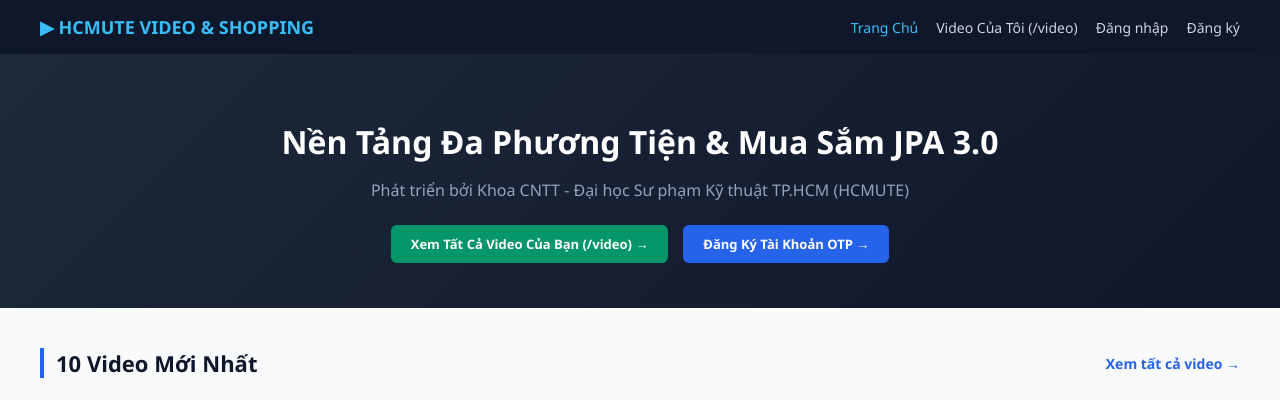
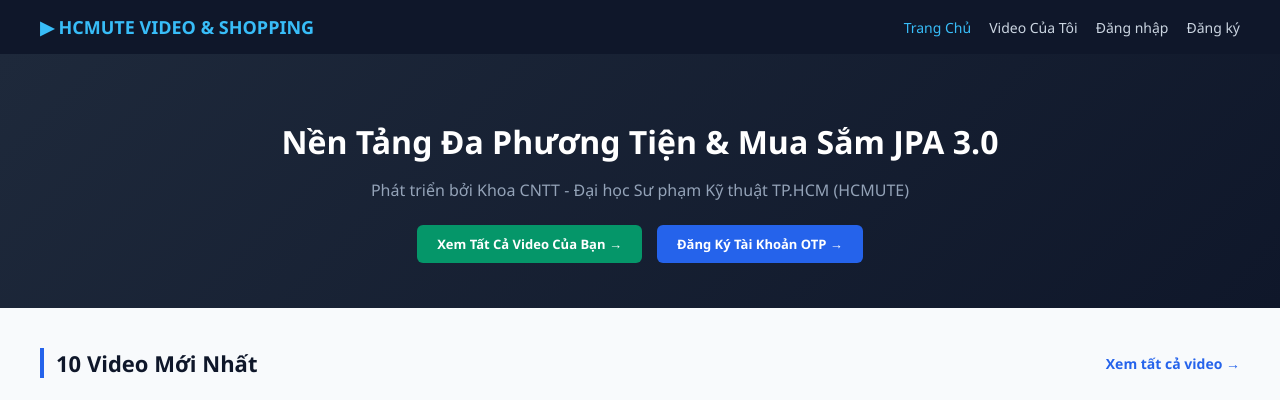
Before and after one commit to TBL251/JPA, a Java web app: page / in a window 1280 px wide. Shown: the top 400 px of the page. Run offline with Tomcat 11, a stand-in JSP engine, Linux system fonts and the light colour scheme.

Commit message:
Xoa phan duong dan (/video) trong tieu de giao dien va chuan hoa format README

```diff
--- a/src/main/webapp/views/admin/category-list.jsp
+++ b/src/main/webapp/views/admin/category-list.jsp
@@ -31,7 +31,7 @@
 <body>
     <div class="nav-links">
         <a href="<c:url value="/home"/>">Trang chủ</a> |
-        <a href="<c:url value="/video"/>">Xem Videos (/video)</a> |
+        <a href="<c:url value="/video"/>">Xem Videos</a> |
         <a href="<c:url value="/admin/categories"/>"><b>Quản lý Danh mục (JPA)</b></a> |
         <a href="<c:url value="/admin/videos"/>">Quản lý Videos</a> |
         <a href="<c:url value="/logout"/>">Đăng xuất</a>
--- a/src/main/webapp/views/admin/video-list.jsp
+++ b/src/main/webapp/views/admin/video-list.jsp
@@ -33,7 +33,7 @@
 <body>
     <div class="nav-links">
         <a href="<c:url value="/home"/>">&larr; Trang chủ</a> |
-        <a href="<c:url value="/video"/>">Xem trang Video (/video)</a> |
+        <a href="<c:url value="/video"/>">Xem trang Video</a> |
         <a href="<c:url value="/admin/videos"/>"><b>Quản lý Videos (CRUD)</b></a> |
         <a href="<c:url value="/admin/categories"/>">Quản trị Category</a> |
         <a href="<c:url value="/logout"/>" style="color: #dc2626;">Đăng xuất</a>
--- a/src/main/webapp/views/home.jsp
+++ b/src/main/webapp/views/home.jsp
@@ -54,7 +54,7 @@
         </a>
         <div class="navbar-menu">
             <a href="<c:url value="/home"/>" class="active">Trang Chủ</a>
-            <a href="<c:url value="/video"/>">Video Của Tôi (/video)</a>
+            <a href="<c:url value="/video"/>">Video Của Tôi</a>
             <c:if test="${not empty sessionScope.account && (sessionScope.account.roleid == 1 || sessionScope.account.roleid == 2)}">
                 <a href="<c:url value="/admin/videos"/>" style="color: #f59e0b; font-weight: 600;">[Quản Lý Videos]</a>
                 <a href="<c:url value="/admin/categories"/>" style="color: #38bdf8; font-weight: 600;">[Quản Trị Category]</a>
@@ -76,7 +76,7 @@
         <h1>Nền Tảng Đa Phương Tiện & Mua Sắm JPA 3.0</h1>
         <p>Phát triển bởi Khoa CNTT - Đại học Sư phạm Kỹ thuật TP.HCM (HCMUTE)</p>
         <div style="display: flex; justify-content: center; gap: 15px;">
-            <a href="<c:url value="/video"/>" class="btn" style="padding: 10px 20px; background: #059669;">Xem Tất Cả Video Của Bạn (/video) &rarr;</a>
+            <a href="<c:url value="/video"/>" class="btn" style="padding: 10px 20px; background: #059669;">Xem Tất Cả Video Của Bạn &rarr;</a>
             <c:if test="${empty sessionScope.account}">
                 <a href="<c:url value="/register"/>" class="btn" style="padding: 10px 20px; background: #2563eb;">Đăng Ký Tài Khoản OTP &rarr;</a>
             </c:if>
--- a/src/main/webapp/views/video-detail.jsp
+++ b/src/main/webapp/views/video-detail.jsp
@@ -53,7 +53,7 @@
         <a href="<c:url value="/home"/>" class="navbar-brand">&#9654; HCMUTE VIDEO & SHOPPING</a>
         <div class="navbar-menu">
             <a href="<c:url value="/home"/>">Trang Chủ</a>
-            <a href="<c:url value="/video"/>">Video Của Tôi (/video)</a>
+            <a href="<c:url value="/video"/>">Video Của Tôi</a>
             <c:if test="${not empty sessionScope.account && (sessionScope.account.roleid == 1 || sessionScope.account.roleid == 2)}">
                 <a href="<c:url value="/admin/videos"/>" style="color: #f59e0b;">[Quản Lý Videos]</a>
                 <a href="<c:url value="/admin/categories"/>" style="color: #38bdf8;">[Quản Trị Category]</a>
@@ -122,7 +122,7 @@
                 </div>
 
                 <div class="actions-bar">
-                    <a href="<c:url value="/video"/>" class="btn-action btn-primary">&larr; Về trang Video Của Tôi (/video)</a>
+                    <a href="<c:url value="/video"/>" class="btn-action btn-primary">&larr; Về trang Video Của Tôi</a>
                     <a href="<c:url value="/home"/>" class="btn-action">&larr; Về Trang Chủ</a>
                     <button type="button" class="btn-action" onclick="alert('Đã lưu video vào danh sách yêu thích!');">&#9733; Yêu thích</button>
                     <button type="button" class="btn-action" onclick="navigator.clipboard.writeText(window.location.href); alert('Đã sao chép liên kết video!');">&#128279; Chia sẻ liên kết</button>
--- a/src/main/webapp/views/video-list.jsp
+++ b/src/main/webapp/views/video-list.jsp
@@ -46,7 +46,7 @@
         <a href="<c:url value="/home"/>" class="navbar-brand">&#9654; HCMUTE VIDEO & SHOPPING</a>
         <div class="navbar-menu">
             <a href="<c:url value="/home"/>">Trang Chủ</a>
-            <a href="<c:url value="/video"/>" class="active">Video Của Tôi (/video)</a>
+            <a href="<c:url value="/video"/>" class="active">Video Của Tôi</a>
             <c:if test="${not empty sessionScope.account && (sessionScope.account.roleid == 1 || sessionScope.account.roleid == 2)}">
                 <a href="<c:url value="/admin/videos"/>" style="color: #f59e0b; font-weight: 600;">[Quản Lý Videos]</a>
                 <a href="<c:url value="/admin/categories"/>" style="color: #38bdf8; font-weight: 600;">[Quản Trị Category]</a>
```
Also changed, not shown: README.md.
